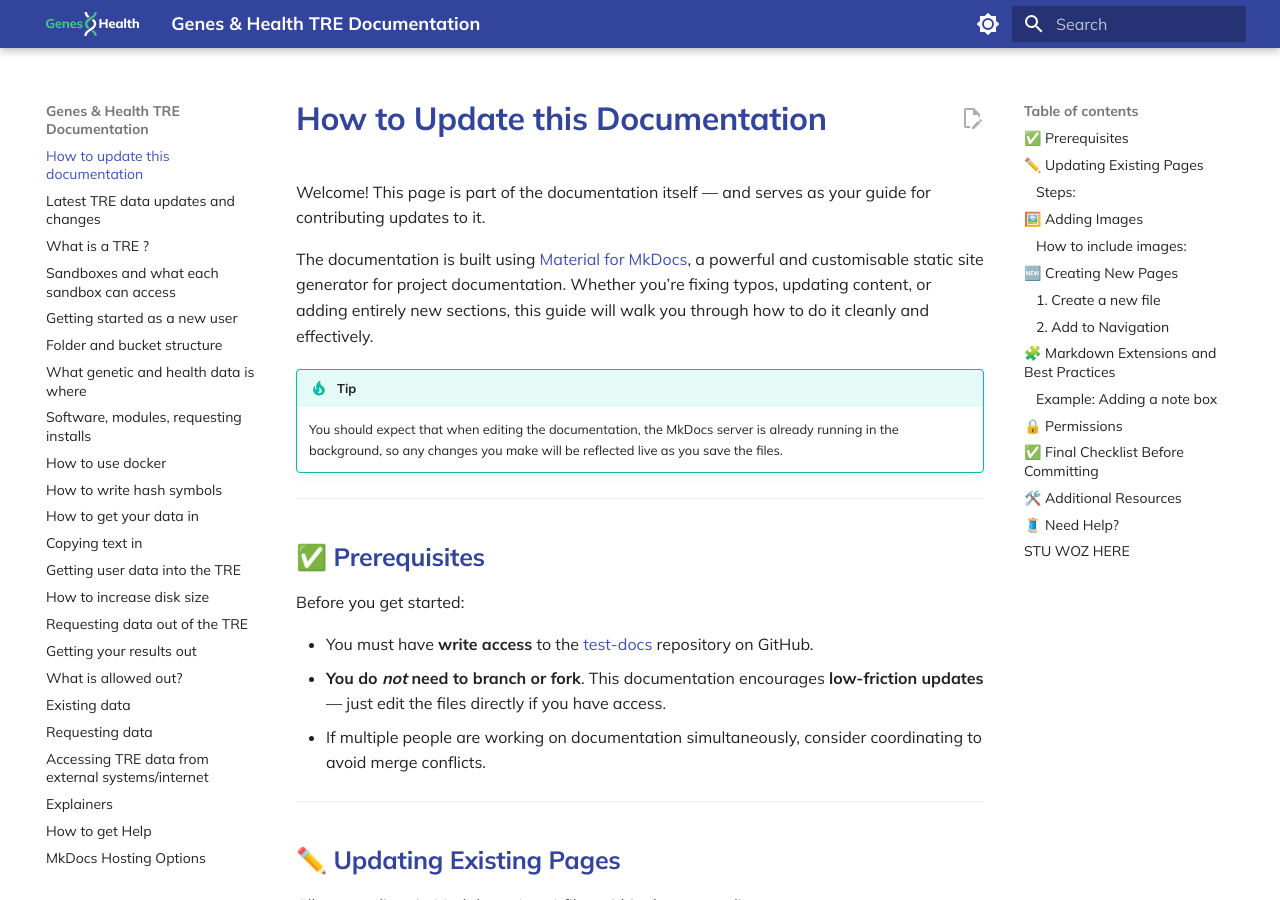
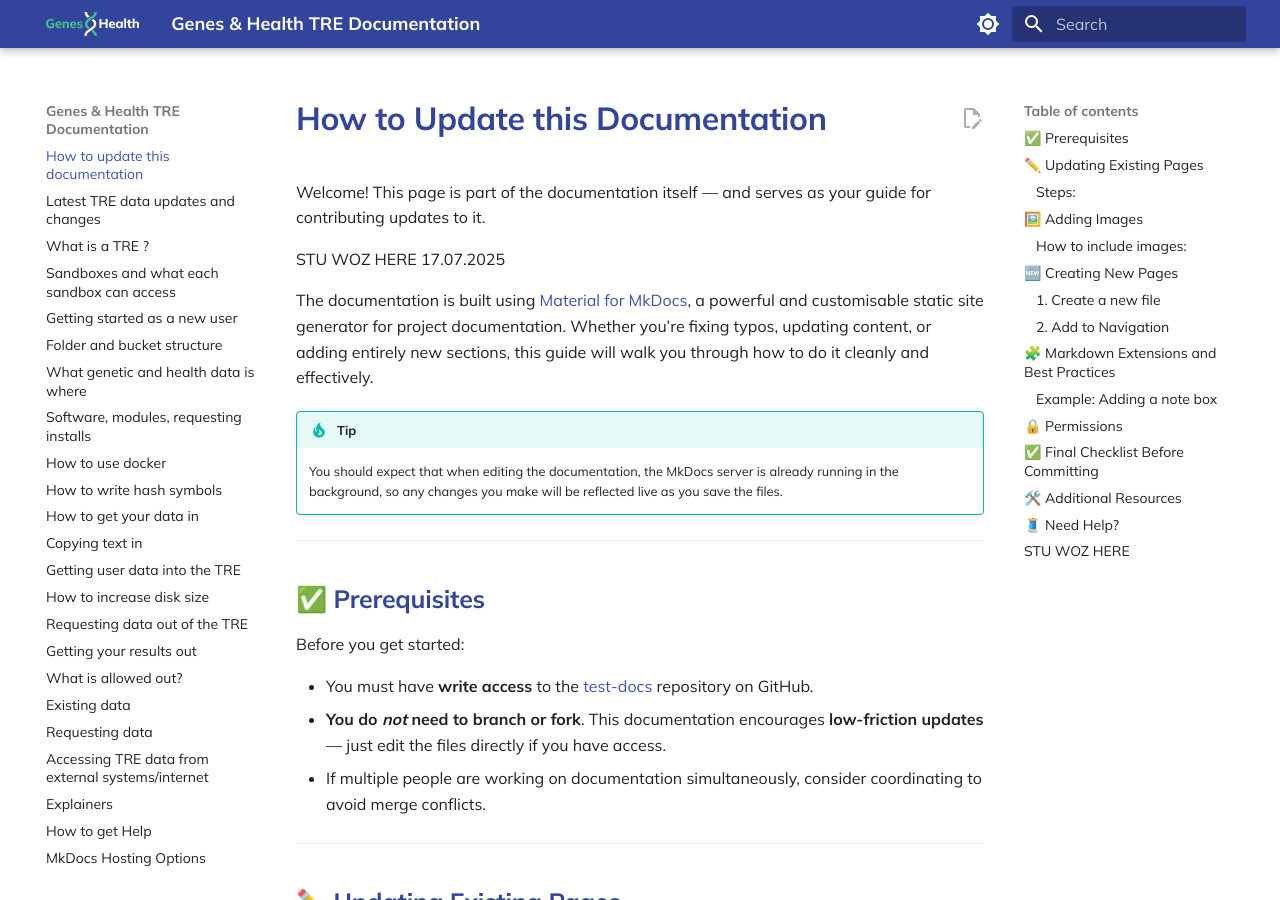
Before and after one commit to genes-and-health/TRE-documentation-v3, an MkDocs documentation site: the page built from docs/how-to-update-this-documentation.md, in a window 1280 px wide and 900 px high. Built offline with MkDocs 1.6.1 and Material for MkDocs 9.7.7, drawn with Linux system fonts in a browser that asks for light colours; comment, search, counter and statistics services are not loaded.

Commit message:
Update how-to-update-this-documentation.md
demon to GNH Tech 17.07.2025

```diff
--- a/docs/how-to-update-this-documentation.md
+++ b/docs/how-to-update-this-documentation.md
@@ -2,6 +2,8 @@
 # How to Update this Documentation
 
 Welcome! This page is part of the documentation itself — and serves as your guide for contributing updates to it.
+
+STU WOZ HERE 17.07.2025
 
 The documentation is built using [Material for MkDocs](https://squidfunk.github.io/mkdocs-material/), a powerful and customisable static site generator for project documentation. Whether you’re fixing typos, updating content, or adding entirely new sections, this guide will walk you through how to do it cleanly and effectively.
 
```
